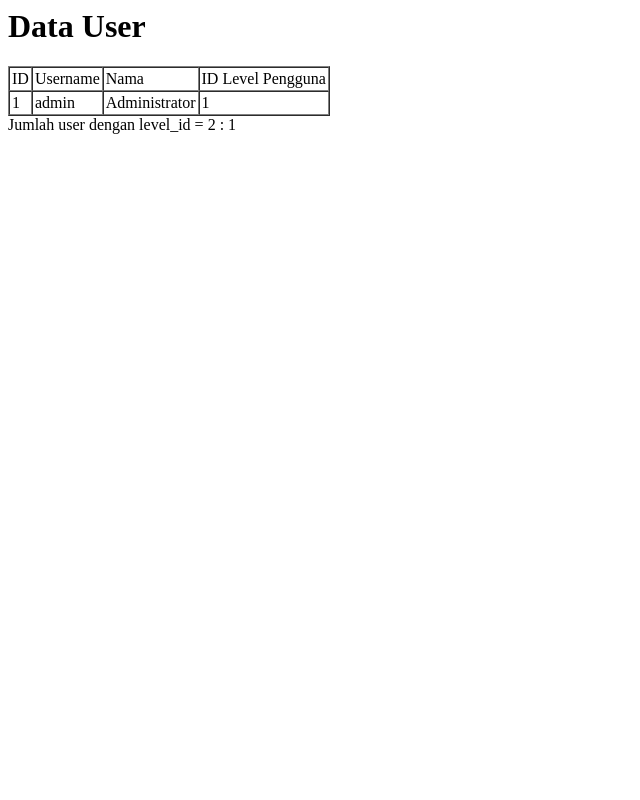
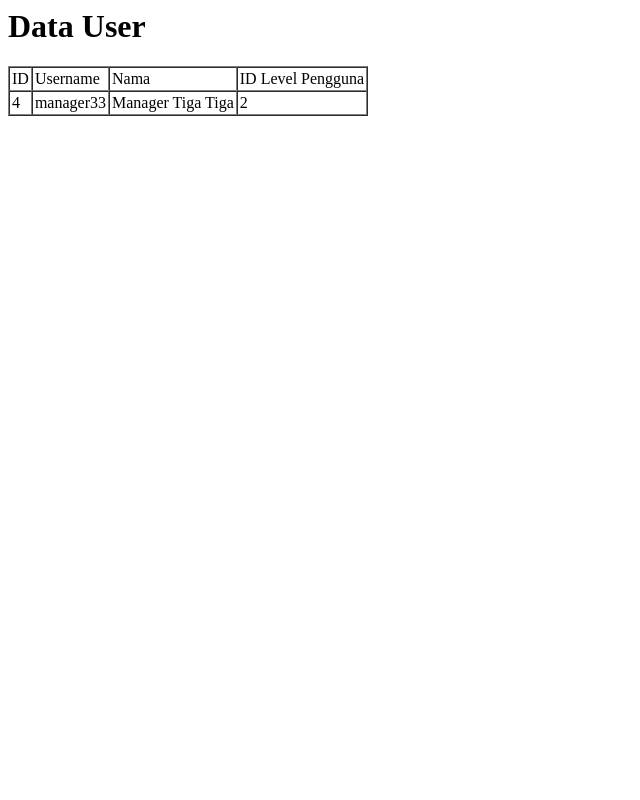
Before and after one commit to FebryanAkt/PWL-2026, a Laravel app: page /user in a window 1280 px wide. Shown: the whole page, without its empty margins (0-640 px from the left). Run offline with Laravel 12, Linux system fonts and the light colour scheme; data comes from the database, SQL or seed files in the repository.

Commit message:
praktikum 2.4

```diff
--- a/Jobsheet 4/PWL_POS/app/Http/Controllers/UserController.php
+++ b/Jobsheet 4/PWL_POS/app/Http/Controllers/UserController.php
@@ -10,13 +10,15 @@ class UserController extends Controller
 {
     public function index()
     {
-        $data = UserModel::first();
-
-        $jumlah_user = UserModel::where('level_id', 2)->count();
-
-        return view('user', [
-            'data' => $data,
-            'jumlah_user' => $jumlah_user
-        ]);
+        $user = UserModel::firstOrNew(
+            [
+                'username' => 'manager33',
+                'nama' => 'Manager Tiga Tiga',
+                'password' => Hash::make('12345'),
+                'level_id' => 2
+            ],
+        );
+        $user->save();
+        return view ('user', ['data' => $user]);
     }
 }
--- a/Jobsheet 4/PWL_POS/resources/views/user.blade.php
+++ b/Jobsheet 4/PWL_POS/resources/views/user.blade.php
@@ -14,5 +14,4 @@
             <td>{{ $data->level_id }}</td>
         </tr>
     </table>
-    Jumlah user dengan level_id = 2 : {{ $jumlah_user }}
 </body>
```
